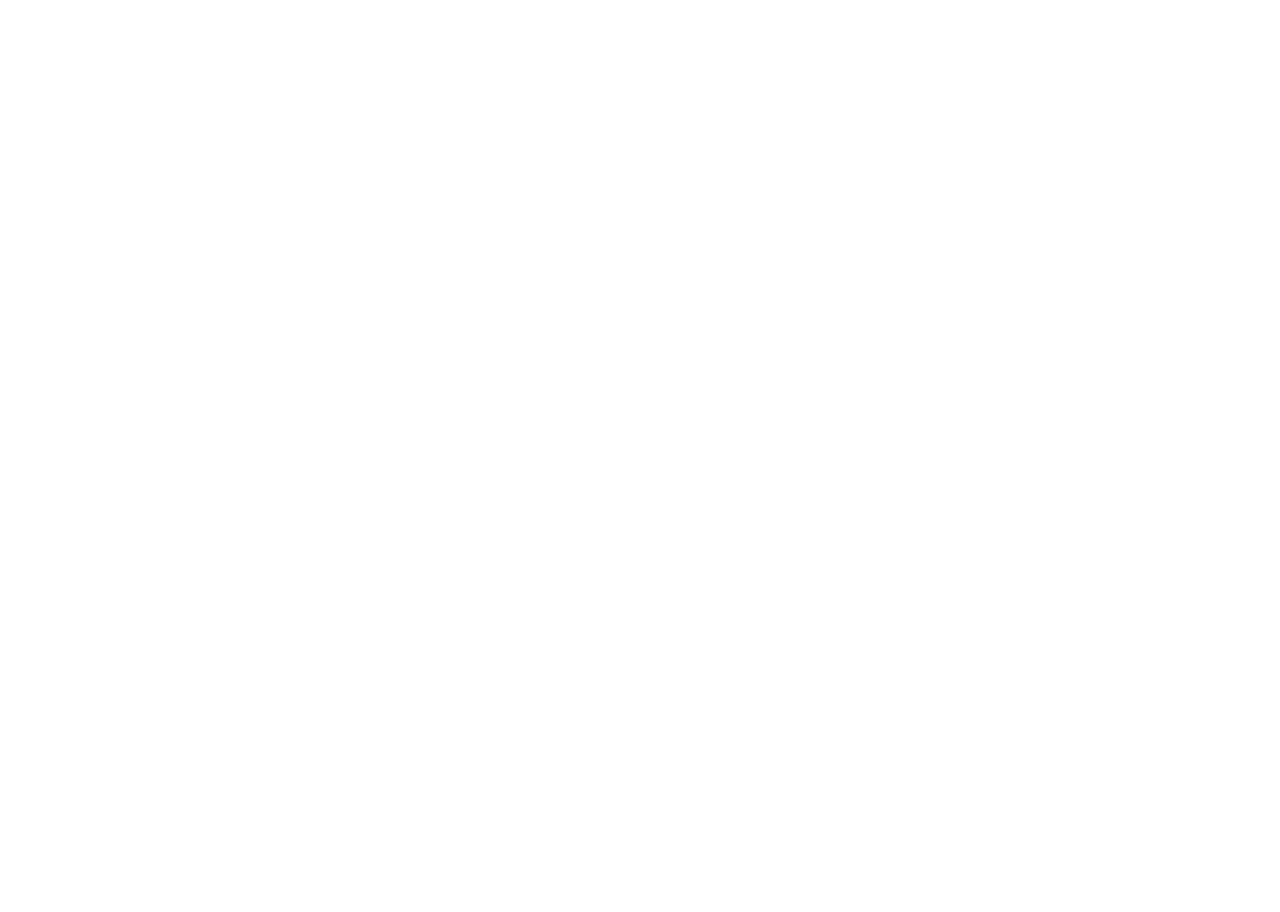
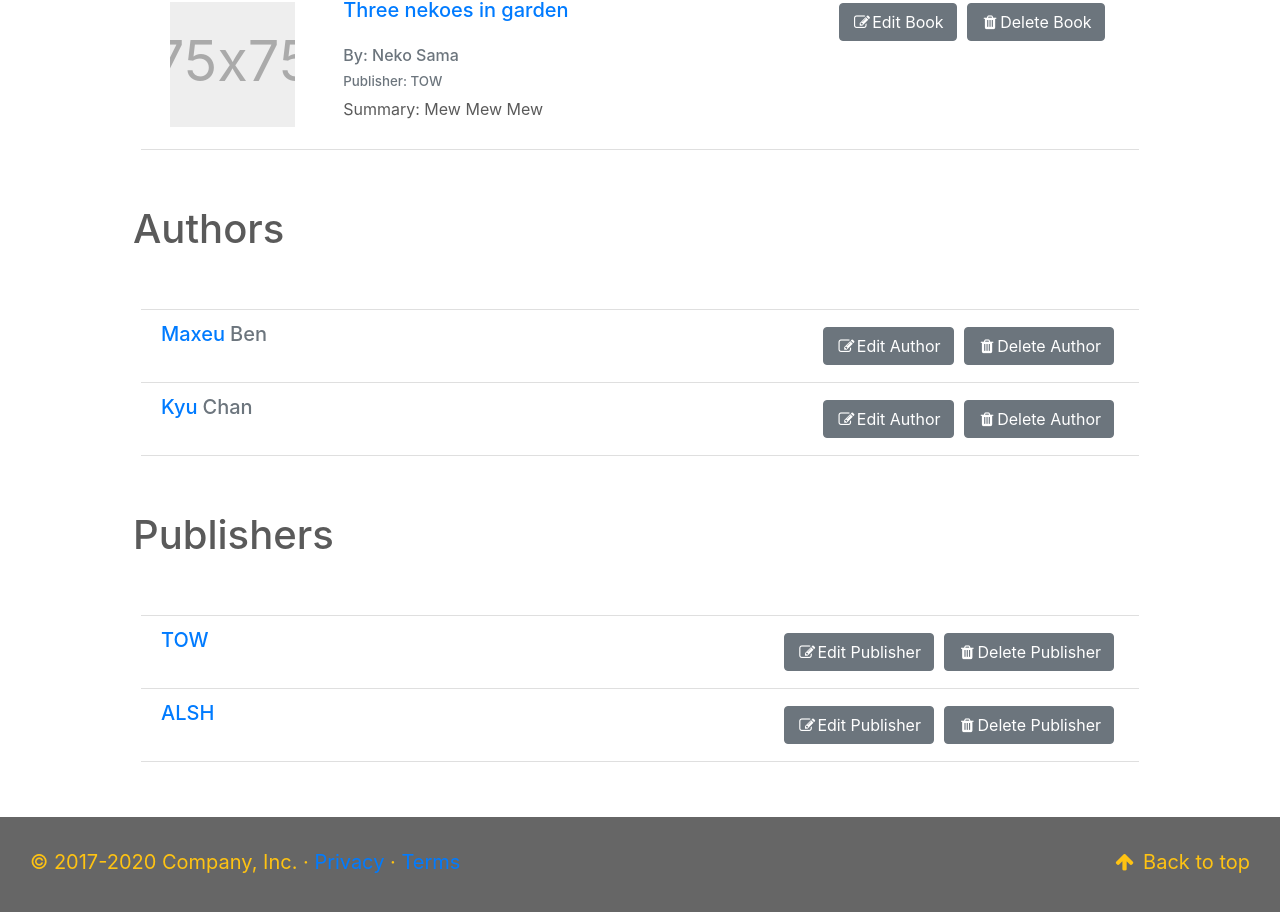
Before and after one commit to NegarMov/TOSAN-Library-frontend, an Angular app: page /edit-info in a window 1280 px wide. Before the commit this address led to /. Shown: the part 1032-1944 px from the top of the page. Before the commit the page ends 800 px from the top, so only its background shows below. Built offline with nearby package versions, Linux system fonts and the light colour scheme.

Commit message:
add editable list of publishers

```diff
--- a/src/app/add-info/add-info.component.html
+++ b/src/app/add-info/add-info.component.html
@@ -121,6 +121,15 @@
                     </div>
                 </div>
             </div>
+
+            <div class="container">
+                <h1>Publishers</h1>
+                <div class="list-group list-group-flush">
+                    <div *ngFor="let p of publishers">
+                        <app-publisher-item [item]="p" (deleted)="deletePublisher($event)"></app-publisher-item>
+                    </div>
+                </div>
+            </div>
         </main>
     </div>
 </body>
--- a/src/app/add-info/add-info.component.ts
+++ b/src/app/add-info/add-info.component.ts
@@ -1,6 +1,7 @@
 import { Component, OnInit } from '@angular/core';
 import { Author } from './author';
 import { Book } from './book';
+import { Publisher } from './publisher';
 
 @Component({
   selector: 'app-add-info',
@@ -32,6 +33,11 @@
     { name: "Kyu", surname: "Chan"}
   ]
 
+  publishers: Publisher[] = [
+    { name: "TOW" },
+    { name: "ALSH" }
+  ]
+
   constructor() { }
 
   ngOnInit(): void {
@@ -48,7 +54,7 @@
         publisher: this.newBook.publisher,
         summary: this.newBook.summary,
         coverUrl: this.newBook.summary});
-      this.newBook = {title: "", author: "", publisher: "", summary: "", coverUrl: ""};
+      this.newBook = { title: "", author: "", publisher: "", summary: "", coverUrl: "" };
     }
   }
 
@@ -64,12 +70,18 @@
         name: this.newAuthor.name,
         surname: this.newAuthor.surname
       });
-      this.newAuthor = {name: "", surname: ""};
+      this.newAuthor = { name: "", surname: "" };
     }
   }
 
   onaddPublisher() {
     this.validPublisherName = (this.newPublisher.name)? true: false;
+    if (this.validPublisherName) {
+      this.publishers.push({
+        name: this.newPublisher.name
+      })
+    }
+    this.newPublisher = { name: "" };
   }
 
   deleteBook(event: Book) {
@@ -81,11 +93,19 @@
   }
 
   deleteAuthor(event: Author) {
-    for (var i=0; i<this.books.length; i++)
+    for (var i=0; i<this.authors.length; i++)
       if (this.authors[i] === event) {
         this.authors.splice(i, 1);
         break;
       }
   }
 
+  deletePublisher(event: Publisher) {
+    for (var i=0; i<this.publishers.length; i++)
+      if (this.publishers[i] === event) {
+        this.publishers.splice(i, 1);
+        break;
+      }
+  }
+
 }
--- a/src/app/add-info/author-item/author-item.component.html
+++ b/src/app/add-info/author-item/author-item.component.html
@@ -1,5 +1,4 @@
 <a class="list-group-item list-group-item-action">
-    <div class="list-item-text">
     <div class="d-flex w-100 justify-content-between">
         <a routerLink="/author/{{name}}%20{{surname}}" target="_blank">
             <h5 class="mb-1">{{name}}</h5>
@@ -8,7 +7,6 @@
         <div>
             <button class="btn btn-secondary" data-toggle="modal" [attr.data-target]="'#' + surname"><i class="fa fa-edit fa-fw"></i>Edit Author</button>
             <button class="btn btn-secondary" (click)="ondeleteAuthor()"><i class="fa fa-trash fa-fw"></i>Delete Author</button>
-            </div>
         </div>
     </div>
 </a>
@@ -37,11 +35,12 @@
                     </div>
                     <input type="text" class="form-control" [placeholder]="surname" name="surname" [(ngModel)]="editedInfo.surname" required>
                 </div>
-            </form>
-        </div>
+
                 <div class="modal-footer">
                     <button type="button" class="btn btn-secondary" data-dismiss="modal">Cancel</button>
-          <button type="button" class="btn modal-btn" (click)="oneditAuthor()" data-dismiss="modal">Save changes</button>
+                    <button type="submit" class="btn modal-btn" (click)="oneditAuthor()" data-dismiss="modal">Save changes</button>
+                </div>
+            </form>
         </div>
       </div>
     </div>
--- a/src/app/add-info/author-item/author-item.component.ts
+++ b/src/app/add-info/author-item/author-item.component.ts
@@ -35,7 +35,6 @@
 
   ondeleteAuthor() {
     if (confirm("Are you sure you want to delete this author (" + this.name + " " + this.surname + ")?")) {
-      console.log("deleted");
       this.deleted.emit(this.item);
     }
   }
--- a/src/app/add-info/book-item/book-item.component.html
+++ b/src/app/add-info/book-item/book-item.component.html
@@ -61,11 +61,12 @@
                     </div>
                     <input type="file" class="form-control-file" (change)="onFileChange($event)">
                 </div>
+
+                <div class="modal-footer">
+                    <button type="button" class="btn btn-secondary" data-dismiss="modal">Cancel</button>
+                    <button type="submit" class="btn modal-btn" (click)="oneditBook()" data-dismiss="modal">Save changes</button>
+                </div>
             </form>
-        </div>
-        <div class="modal-footer">
-          <button type="button" class="btn btn-secondary" data-dismiss="modal">Cancel</button>
-          <button type="button" class="btn modal-btn" (click)="oneditBook()" data-dismiss="modal">Save changes</button>
         </div>
       </div>
     </div>
--- a/src/app/add-info/book-item/book-item.component.ts
+++ b/src/app/add-info/book-item/book-item.component.ts
@@ -50,7 +50,6 @@
 
   ondeleteBook() {
     if (confirm("Are you sure you want to delete this book (" + this.title + " by " + this.author + ")?")) {
-      console.log("deleted");
       this.deleted.emit(this.item);
     }
   }
--- /dev/null
+++ b/src/app/add-info/publisher-item/publisher-item.component.css
@@ -0,0 +1,32 @@
+.list-group-item:active {
+    background-color: transparent;
+    border-color: transparent;
+}
+
+.list-group-item:hover {
+    background-color: #FFC312;
+    border-color: #FFC312;
+}
+
+.btn {
+    margin: 5px;
+}
+
+.modal-btn {
+    background-color: #FFC312;
+    border-color: #FFC312;
+}
+
+.modal-btn:hover {
+    opacity: 80%;
+}
+
+.form-control-file {
+    display: inline-block;
+    width: fit-content;
+    margin-left: 20px;
+}
+
+h5 {
+    display: inline-block;
+}
--- /dev/null
+++ b/src/app/add-info/publisher-item/publisher-item.component.html
@@ -0,0 +1,40 @@
+<a class="list-group-item list-group-item-action">
+  <div class="d-flex w-100 justify-content-between">
+      <a routerLink="/publisher/{{name}}" target="_blank">
+          <h5 class="mb-1">{{name}}</h5>
+      </a>
+      <div>
+          <button class="btn btn-secondary" data-toggle="modal" [attr.data-target]="'#' + name"><i class="fa fa-edit fa-fw"></i>Edit Publisher</button>
+          <button class="btn btn-secondary" (click)="ondeletePublisher()"><i class="fa fa-trash fa-fw"></i>Delete Publisher</button>
+      </div>
+  </div>
+</a>
+
+<div class="modal fade" id="{{name}}" tabindex="-1">
+    <div class="modal-dialog modal-dialog-centered" role="document">
+      <div class="modal-content">
+        <div class="modal-header">
+          <h5 class="modal-title" id="exampleModalLongTitle">Edit Publisher Info</h5>
+          <button type="button" class="close" data-dismiss="modal">
+            <span aria-hidden="true">&times;</span>
+          </button>
+        </div>
+        <div class="modal-body">
+            <form>
+                <div class="input-group form-group">
+                    <div class="input-group-prepend">
+                        <span class="input-group-text">Name</span>
+                    </div>
+                    <input type="text" class="form-control" [placeholder]="name" name="name" [(ngModel)]="editedInfo.name" required>
+                </div>
+
+                <div class="modal-footer">
+                  <button type="button" class="btn btn-secondary" data-dismiss="modal">Cancel</button>
+                  <button type="submit" class="btn modal-btn" (click)="oneditPublisher()" data-dismiss="modal">Save changes</button>
+                </div>
+            </form>
+        </div>
+
+      </div>
+    </div>
+</div>
--- /dev/null
+++ b/src/app/add-info/publisher-item/publisher-item.component.ts
@@ -0,0 +1,38 @@
+import { Component, EventEmitter, Input, OnInit, Output } from '@angular/core';
+import { Publisher } from '../publisher';
+
+@Component({
+  selector: 'app-publisher-item',
+  templateUrl: './publisher-item.component.html',
+  styleUrls: ['./publisher-item.component.css', '../add-info.component.css']
+})
+export class PublisherItemComponent implements OnInit {
+
+  @Input() item: Publisher;
+  @Output() deleted = new EventEmitter<Publisher>();
+
+  editedInfo = { name: ""};
+
+  name: string;
+
+  constructor() {
+
+  }
+
+  ngOnInit(): void {
+    this.name = this.item.name;
+  }
+
+  oneditPublisher() {
+    if (this.editedInfo.name)
+      this.name = this.editedInfo.name;
+    this.editedInfo = { name: ""};
+  }
+
+  ondeletePublisher() {
+    if (confirm("Are you sure you want to delete this publisher (" + this.name + ")?")) {
+      this.deleted.emit(this.item);
+    }
+  }
+
+}
--- /dev/null
+++ b/src/app/add-info/publisher.ts
@@ -0,0 +1,3 @@
+export interface Publisher {
+    name: string;
+}
--- a/src/app/app-routing.module.ts
+++ b/src/app/app-routing.module.ts
@@ -14,7 +14,7 @@
   { path: 'dashboard', component: DashboardComponent },
   { path: 'requests', component: RequestsComponent },
   { path: 'book/:bookTitle', component: BookInfoComponent },
-  { path: 'add-info', component: AddInfoComponent }
+  { path: 'edit-info', component: AddInfoComponent }
 ];
 
 @NgModule({
--- a/src/app/app.module.ts
+++ b/src/app/app.module.ts
@@ -18,6 +18,7 @@
 import { AddInfoComponent } from './add-info/add-info.component';
 import { BookItemComponent } from './add-info/book-item/book-item.component';
 import { AuthorItemComponent } from './add-info/author-item/author-item.component';
+import { PublisherItemComponent } from './add-info/publisher-item/publisher-item.component';
 
 @NgModule({
   declarations: [
@@ -35,7 +36,8 @@
     ChangePasswordFormComponent,
     AddInfoComponent,
     BookItemComponent,
-    AuthorItemComponent
+    AuthorItemComponent,
+    PublisherItemComponent
   ],
   imports: [
     BrowserModule,
```
Also changed, not shown: 1 other file (tests, documents, lock files or other folders). Lines whose indentation alone changed are shown as unchanged.
